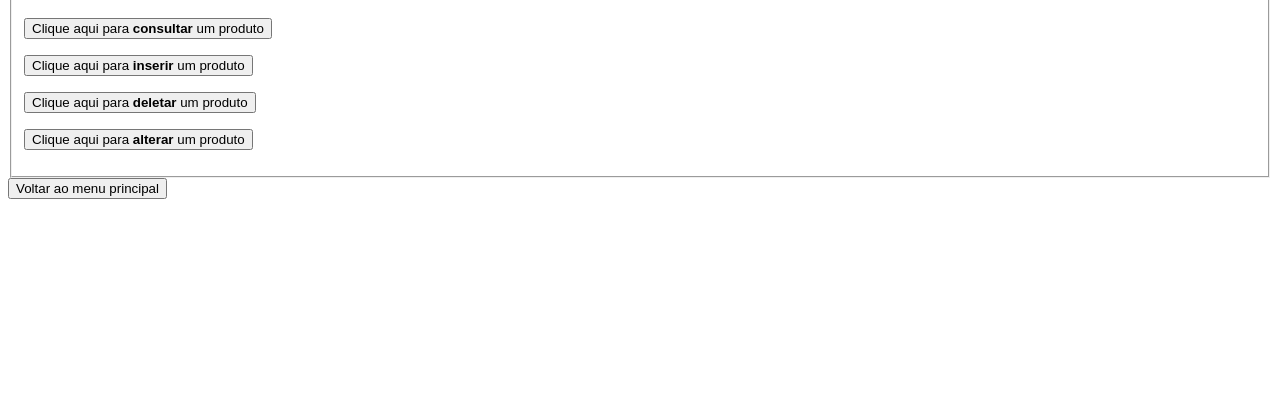
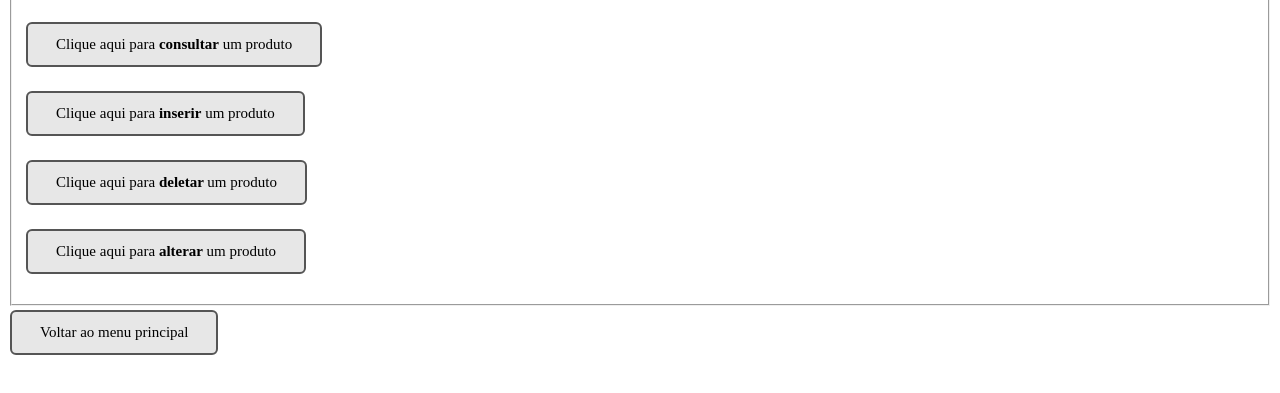
Before and after one commit to tadeuleite/ProjetoEstudo, a website: page front-loja1/public_html/_principal/_produto/menu-produto.html in a window 1280 px wide. Shown: the part 93-486 px from the top of the page. Drawn offline with Linux system fonts and the light colour scheme.

Commit message:
Menu de produtos

```diff
--- a/front-loja1/public_html/_principal/_produto/menu-produto.html
+++ b/front-loja1/public_html/_principal/_produto/menu-produto.html
@@ -8,12 +8,24 @@
 
         <style type="text/css">
             p.negrito {font-weight:bold;}
-            legend.negrito{font-weight: bold};
+            legend.negrito{font-weight: bold;}
+            a.botao{
+                background-color: #e7e7e7;
+                border: 2px solid #555555;
+                border-radius: 6px;
+                color: black;
+                padding: 12px 28px;
+                text-align: center;
+                text-decoration: none;
+                display: inline-block;
+                font-size: 15px;
+                margin: 4px 2px;
+            }
         </style>
     </head>
 
     <body>
-         <div>
+        <div>
             <form method="get" id="mproduto">
 
                 <fieldset>
@@ -23,34 +35,29 @@
                         Selecione uma das opções abaixo:
                     </h1>
                     <p>
-                        <button
-                            onclick="location.href = 'formulario-consultar-produto.html'"
-                            type="button"> Clique aqui para <strong>consultar</strong> um produto
-                        </button>
+                        <a class="botao" href = "formulario-consultar-produto.html">
+                            Clique aqui para <strong>consultar</strong> um produto
+                        </a>
                     </p>
                     <p>
-                        <button
-                            onclick="location.href = 'formulario-inserir-produto.html'"
-                            type="button"> Clique aqui para <strong>inserir</strong> um produto
-                        </button>
+                        <a class="botao" href = "formulario-inserir-produto.html">
+                            Clique aqui para <strong>inserir</strong> um produto
+                        </a>
                     </p>
                     <p>
-                        <button
-                            onclick="location.href = 'formulario-deletar-produto.html'"
-                            type="button"> Clique aqui para <strong> deletar </strong> um produto
-                        </button>
+                        <a class="botao" href = "formulario-deletar-produto.html">
+                            Clique aqui para <strong> deletar </strong> um produto
+                        </a>
                     </p>
                     <p>
-                        <button
-                            onclick="location.href = 'formulario-alterar-produto.html'"
-                            type="button"> Clique aqui para <strong> alterar </strong> um produto
-                        </button>
+                        <a class="botao" href = "formulario-alterar-produto.html">
+                            Clique aqui para <strong> alterar </strong> um produto
+                        </a>
                     </p>
                 </fieldset>
-                <button
-                    onclick="location.href = '../menu-principal.html'"
-                    type="button"> Voltar ao menu principal
-                </button>
+                <a class="botao" href = "../menu-principal.html">
+                    Voltar ao menu principal
+                </a>
             </form>
         </div>
     </body>
```
Also changed, not shown: front-loja1/public_html/_principal/_produto/formulario-alterar-produto.html (+19 -9 lines), front-loja1/public_html/_principal/_produto/formulario-consultar-produto.html (+19 -9 lines), front-loja1/public_html/_principal/_produto/formulario-deletar-produto.html (+19 -9 lines), front-loja1/public_html/_principal/_produto/formulario-inserir-produto.html (+20 -10 lines).
